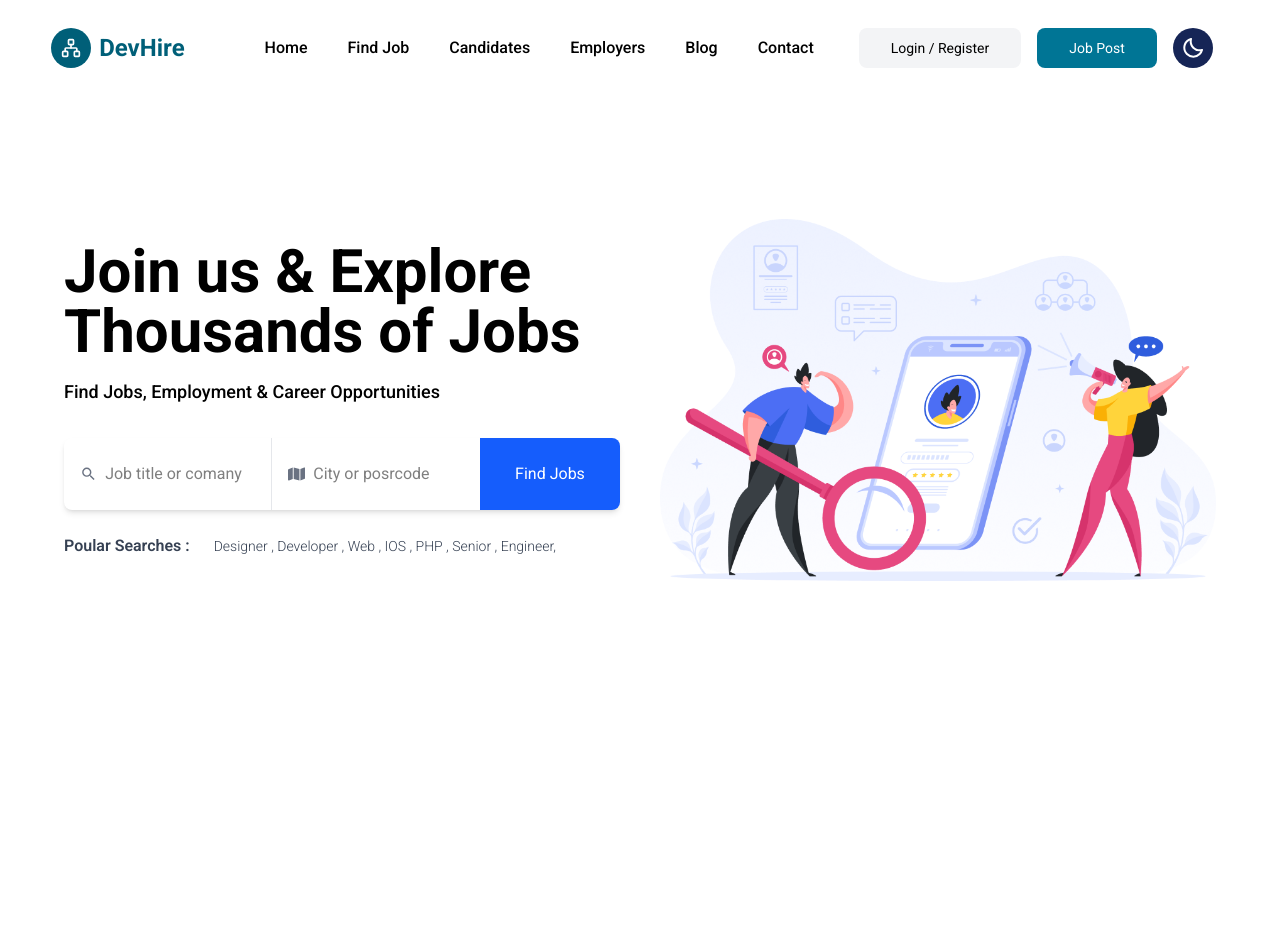
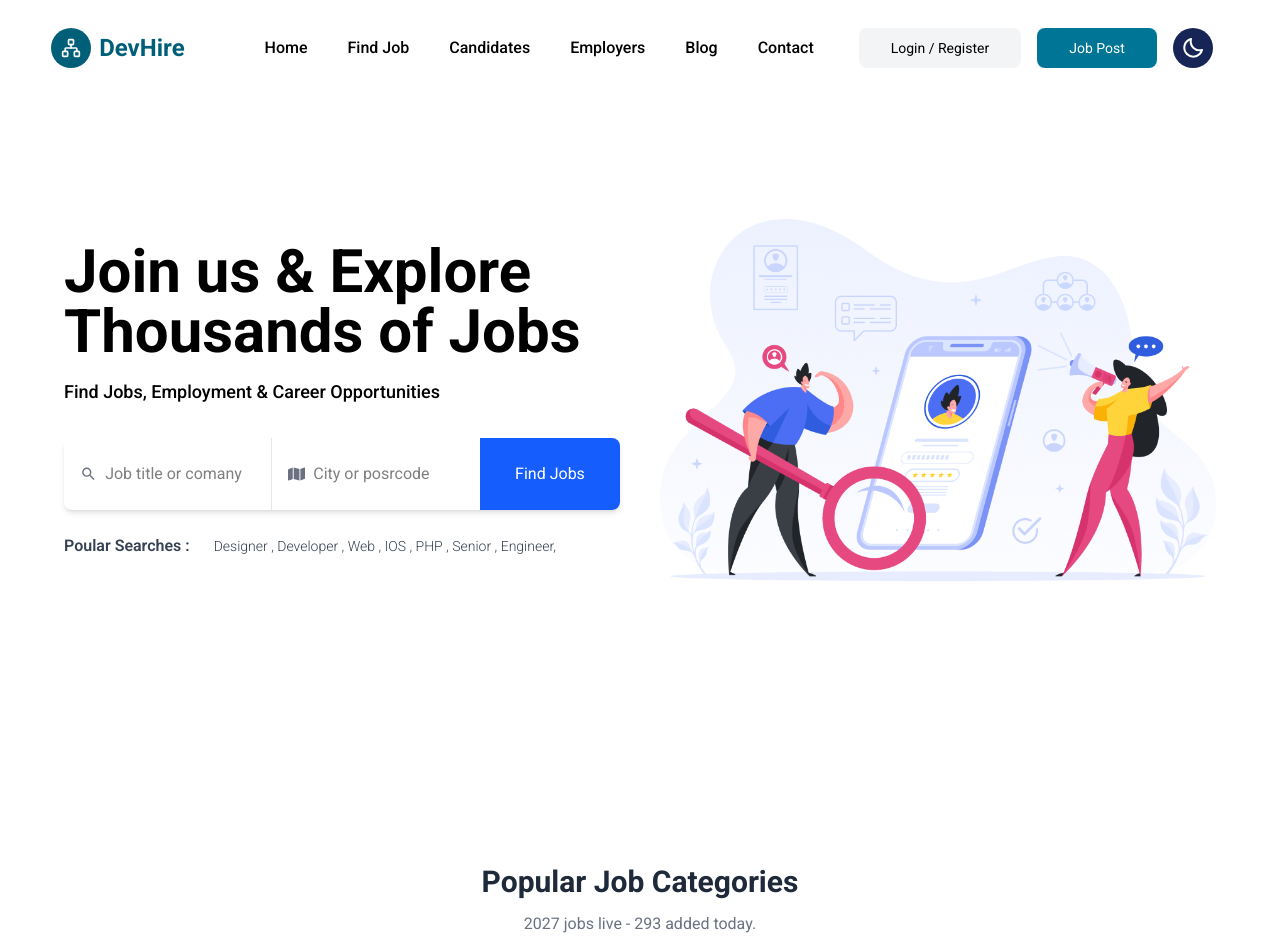
Before and after one commit to titohajili/Job-Landing, a Next.js app: page / in a window 1280 px wide. Shown: the top 952 px of the page. Before the commit the page ends 800 px from the top, so only its background shows below. Built offline with nearby package versions, Linux system fonts and the light colour scheme.

Commit message:
Section Heading Component

```diff
--- /dev/null
+++ b/components/Helper/SectionHeading.tsx
@@ -0,0 +1,17 @@
+import React from 'react'
+
+type Props = {
+    heading:string;
+    subHeading:string
+}
+
+const SectionHeading = ({heading,subHeading}: Props) => {
+  return (
+    <div>
+      <h1 className='sm:text-3xl text-2xl font-bold text-gray-800 dark:text-gray-200 text-center'>{heading}</h1>
+      <p className='text-center mt-3 text-gray-500 dark:text-gray-400'>{subHeading}</p>
+    </div>
+  )
+}
+
+export default SectionHeading
--- a/components/Home/Category/Category.tsx
+++ b/components/Home/Category/Category.tsx
@@ -1,3 +1,4 @@
+import SectionHeading from '@/components/Helper/SectionHeading'
 import React from 'react'
 import { FaLaptopCode } from 'react-icons/fa6'
 import { GiTakeMyMoney } from 'react-icons/gi'
@@ -60,8 +61,8 @@ const categoryData = [
 
 const Category = () => {
   return (
-    <div>
-
+    <div className='pt-16 pb-16'>
+      <SectionHeading   heading="Popular Job Categories" subHeading="2027 jobs live - 293 added today."/>
     </div>
   )
 }
--- a/components/Home/Home.tsx
+++ b/components/Home/Home.tsx
@@ -1,10 +1,12 @@
 import React from 'react'
 import Hero from './Hero/Hero'
+import Category from './Category/Category'
 
 const Home = () => {
   return (
     <div className='overflow-hidden'>
       <Hero/>
+      <Category/>
     </div>
   )
 }
```
